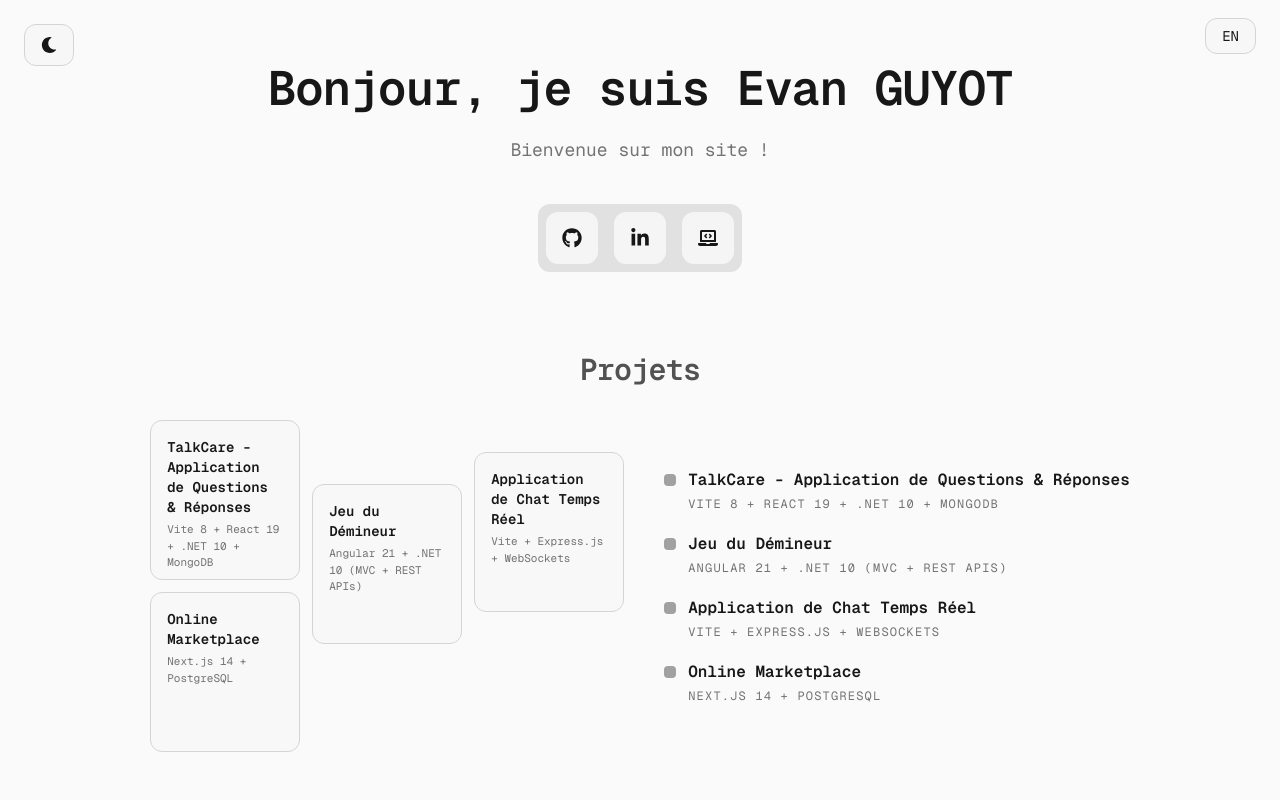
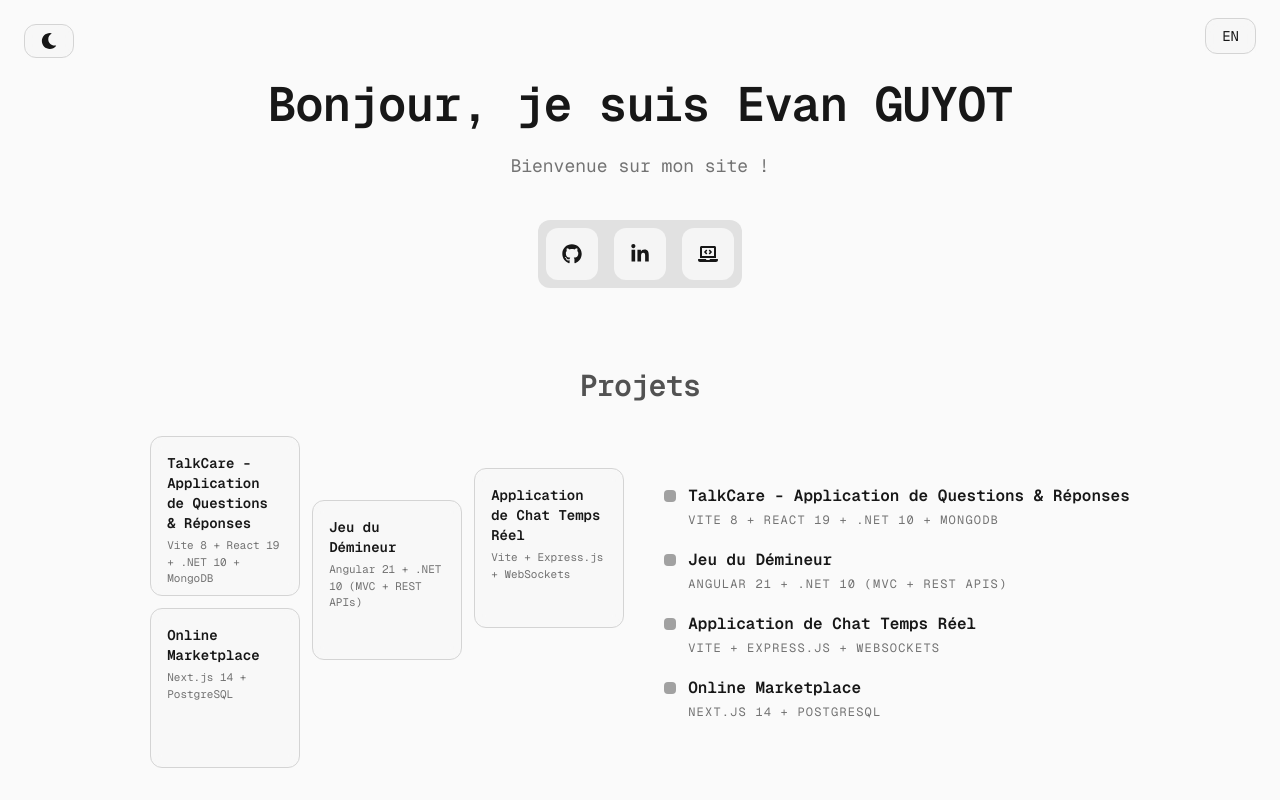
Before and after one commit to evan-guyot/portfolio, a Next.js app: page /fr in a window 1280 px wide. Shown: the top 800 px of the page. Built offline with nearby package versions, Linux system fonts and the light colour scheme.

Commit message:
feat: style match theme and lang toggle

```diff
--- a/app/[lang]/page.tsx
+++ b/app/[lang]/page.tsx
@@ -17,7 +17,7 @@ export default async function Home({
   const dict = dictionaries[lang];
 
   return (
-    <main className="min-h-screen bg-base text-text-primary px-6 py-16 font-mono">
+    <main className="min-h-screen bg-base text-text-primary px-6 py-20 font-mono">
       <ThemeToggle /> <LanguageSwitcher />
       <section className="max-w-3xl mx-auto text-center space-y-6 mb-20">
         <h1 className="text-4xl md:text-5xl font-semibold tracking-tight">
--- a/app/components/LanguageSwitcher.tsx
+++ b/app/components/LanguageSwitcher.tsx
@@ -18,7 +18,7 @@ export default function LanguageSwitcher() {
       <Link
         href={newPath}
         className={
-          "px-4 py-2 rounded-xl border border-border bg-surface/70 backdrop-blur text-sm hover:bg-elevated"
+          "px-4 py-2 w-4 h-4 rounded-xl border border-border bg-surface/70 backdrop-blur text-sm hover:bg-elevated"
         }
       >
         {currentLang === "en" ? "FR" : "EN"}
--- a/app/components/ThemeToggle.tsx
+++ b/app/components/ThemeToggle.tsx
@@ -2,7 +2,7 @@
 
 import { useTheme } from "../providers/ThemeProvider";
 import { useSyncExternalStore } from "react";
-import { FaSun, FaMoon } from "react-icons/fa";
+import { FaMoon } from "react-icons/fa";
 import { MdSunny } from "react-icons/md";
 
 function subscribe() {
@@ -24,7 +24,7 @@ export default function ThemeToggle() {
     <div className="fixed top-6 left-6 z-50">
       <button
         onClick={toggle}
-        className="px-4 py-3 rounded-xl border border-border bg-surface/70 backdrop-blur text-sm hover:bg-elevated cursor-pointer"
+        className="px-4 py-2 rounded-xl border border-border bg-surface/70 backdrop-blur text-sm hover:bg-elevated cursor-pointer"
       >
         {isDark ? (
           <MdSunny className="w-4 h-4" />
```
